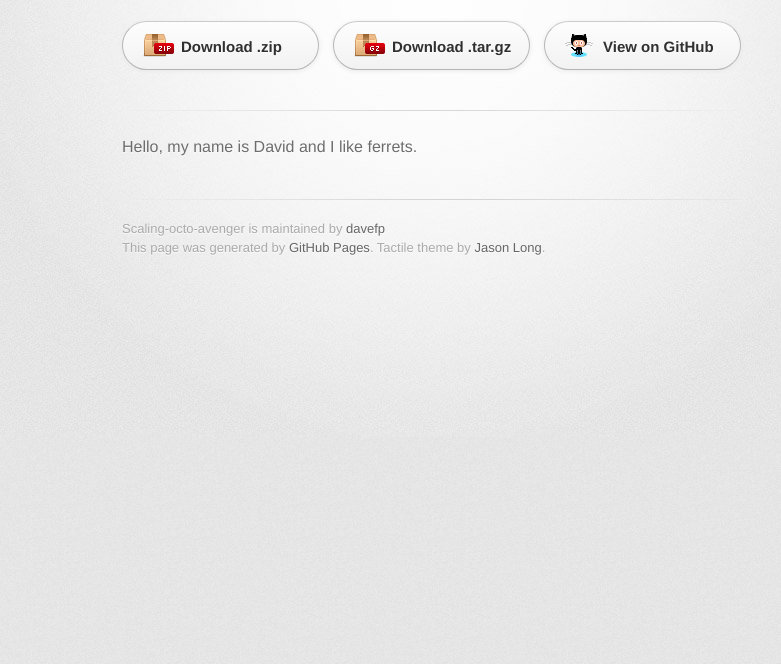
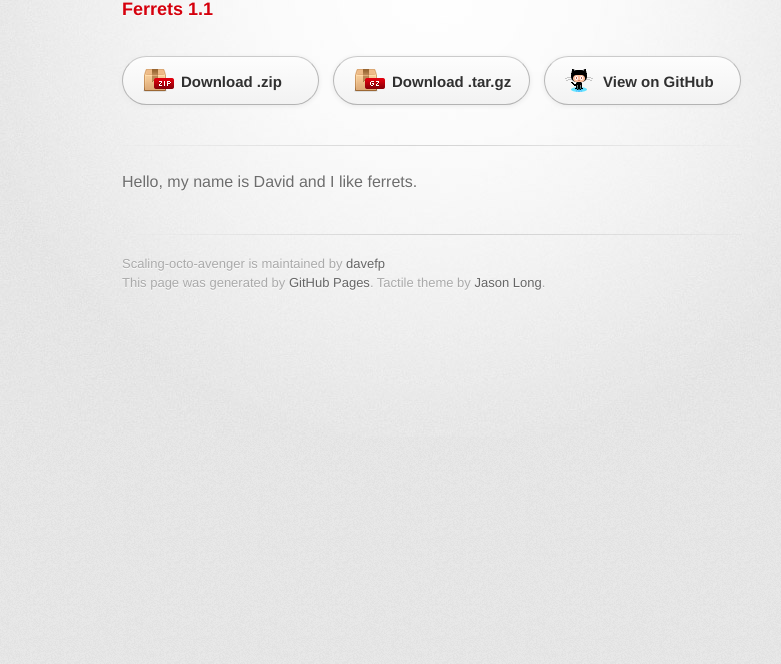
Before and after one commit to edward/scaling-octo-avenger, a plain HTML site: page index.html in a window 1280 px wide. Shown: the part 136-800 px from the top of the page, without its empty margins (208-989 px from the left). Drawn offline with Linux system fonts and the light colour scheme; a web font is replaced by a local one.

Commit message:
New header

```diff
--- a/index.html
+++ b/index.html
@@ -20,6 +20,7 @@
         <header>
           <h1>Scaling-octo-avenger</h1>
           <h2>This is my Pages repo</h2>
+          <h3>Ferrets 1.1</h3>
         </header>
 
         <section id="downloads" class="clearfix">
```
